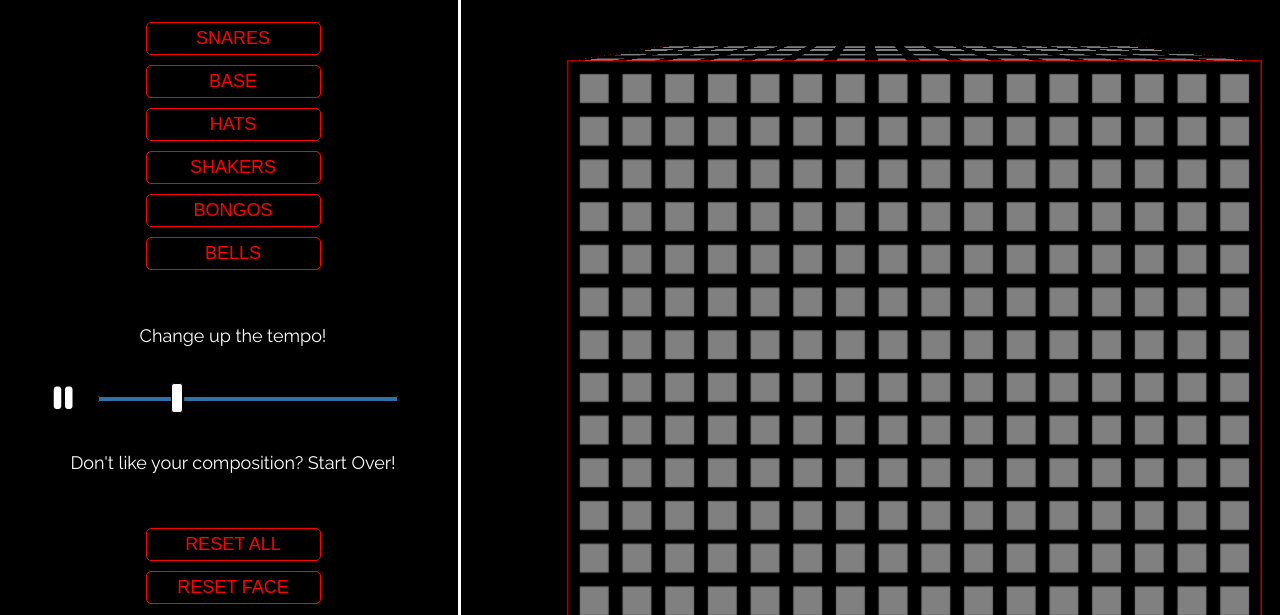
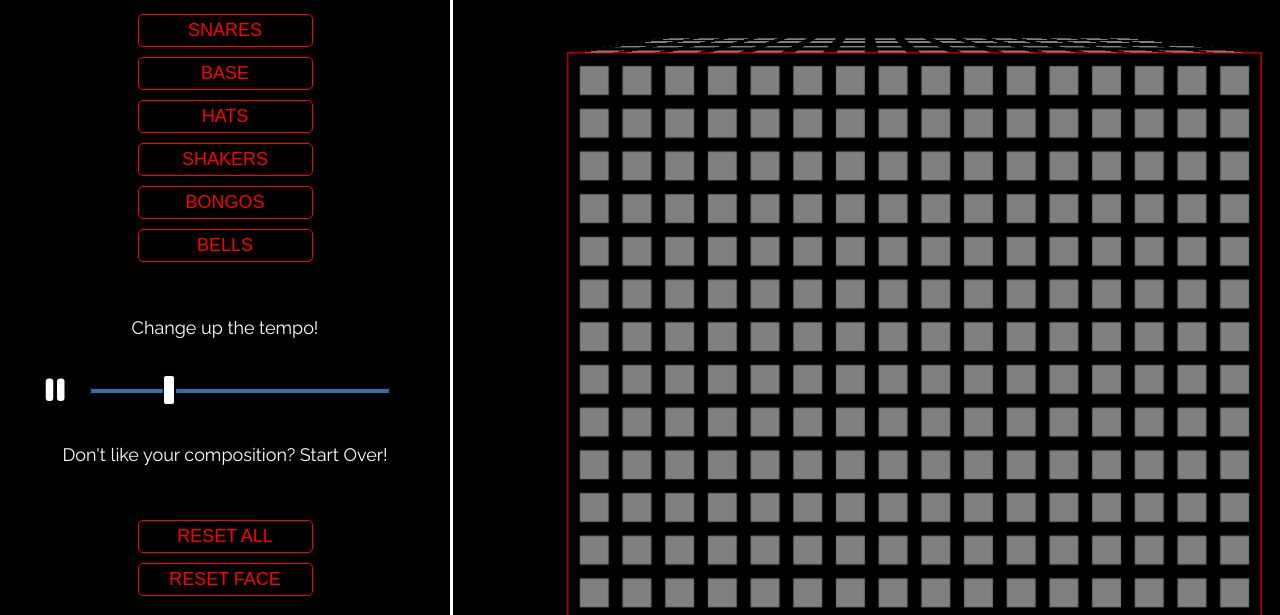
Before and after one commit to mileshobby/turntable, a website built with webpack: page index.html in a window 1280 px wide. Shown: the part 102-717 px from the top of the page. Built offline with nearby package versions, Linux system fonts and the light colour scheme.

```diff
--- a/assets/stylesheets/square.css
+++ b/assets/stylesheets/square.css
@@ -7,6 +7,7 @@
   height: 100%;
   display: flex;
   flex-direction: row;
+  margin: 0px;
 }
 
 #loading-screen{
```
Also changed, not shown: package.json (+3 -6 lines).
